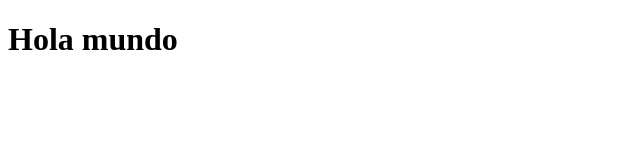
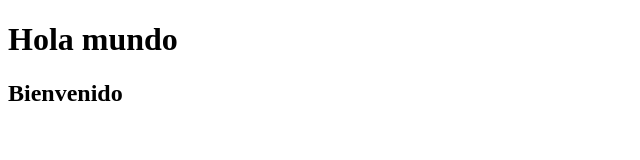
Before and after one commit to mariaortiz02/mi-proyecto, a plain HTML site: page index.html in a window 1280 px wide. Shown: the whole page, without its empty margins (0-640 px from the left). Drawn offline with Linux system fonts and the light colour scheme.

Commit message:
Add header section

```diff
--- a/index.html
+++ b/index.html
@@ -1 +1,2 @@
 <!DOCTYPE html><html><head><title>Mi Proyecto</title></head><body><h1>Hola mundo</h1></body></html>
+<header><h2>Bienvenido</h2></header>
```
